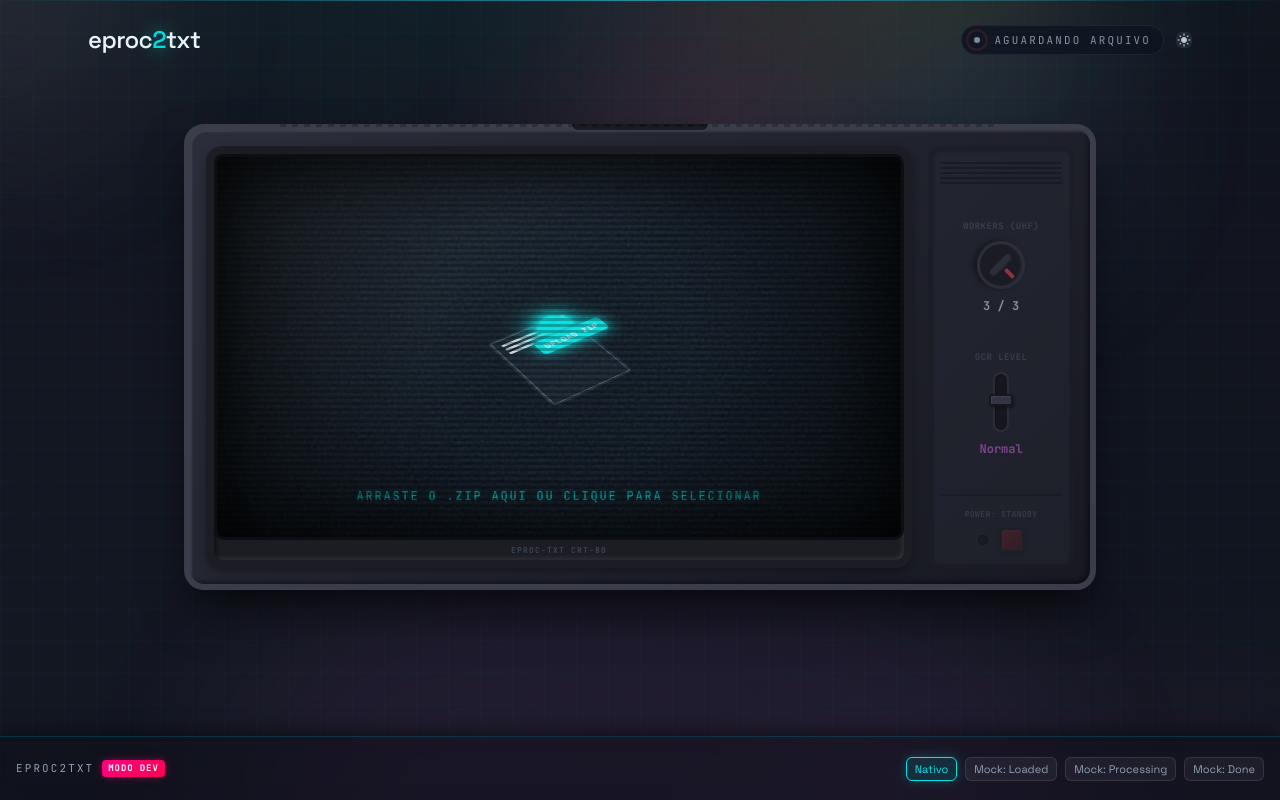
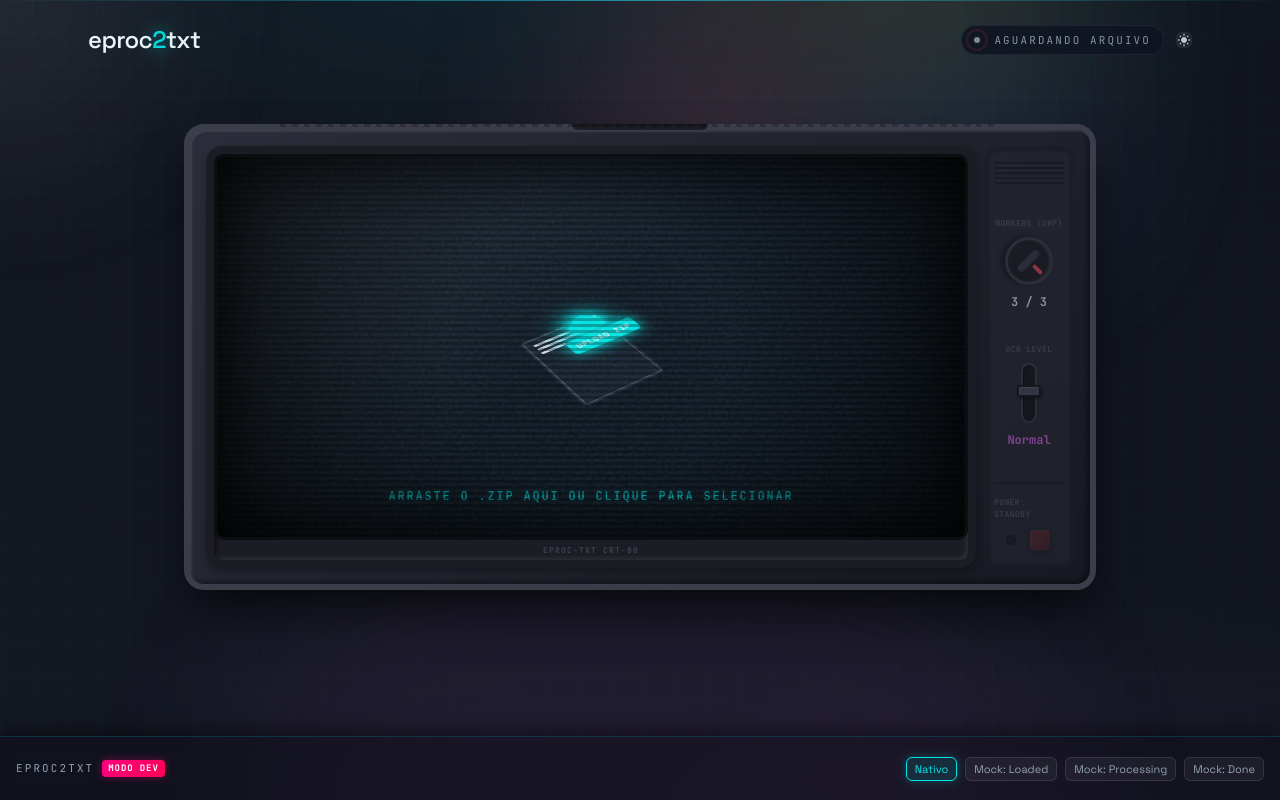
Before and after one commit to jonyduque/eproc2txt, a React (Vite) app: page / in a window 1280 px wide. Built offline with nearby package versions, Linux system fonts and the light colour scheme.

Commit message:
style(ui): make right bezel control column narrower

```diff
--- a/src/components/Layout/RetroTV.css
+++ b/src/components/Layout/RetroTV.css
@@ -143,12 +143,12 @@ body.light-theme {
 /* Layout: Screen on left, Controls on right */
 .crt-cabinet-layout {
 	display: flex;
-	gap: var(--space-4);
+	gap: var(--space-2);
 	width: 100%;
 }
 
 .crt-screen-bezel {
-	flex: 8.5;
+	flex: 9.2;
 	background: var(--crt-bezel-bg);
 	border: 8px solid var(--crt-bezel-bg);
 	border-radius: 16px;
@@ -162,17 +162,17 @@ body.light-theme {
 
 /* Bezel Controls Column */
 .crt-bezel-controls {
-	flex: 1.5;
+	flex: 0.8;
 	background: var(--crt-control-panel-bg);
 	border: 4px solid var(--crt-control-panel-border);
 	border-radius: 12px;
-	padding: var(--space-3) var(--space-2);
+	padding: var(--space-3) 6px;
 	display: flex;
 	flex-direction: column;
 	justify-content: space-between;
 	box-shadow: inset 1px 1px 3px rgba(0, 0, 0, 0.5);
 	transition: opacity 0.3s ease;
-	min-width: 120px;
+	min-width: 90px;
 }
 
 .controls-disabled {
@@ -206,7 +206,7 @@ body.light-theme {
 
 .crt-control-label {
 	font-family: var(--font-mono);
-	font-size: 9px;
+	font-size: 8px;
 	font-weight: var(--font-weight-bold);
 	color: var(--color-text-muted);
 	letter-spacing: 0.05em;
```
